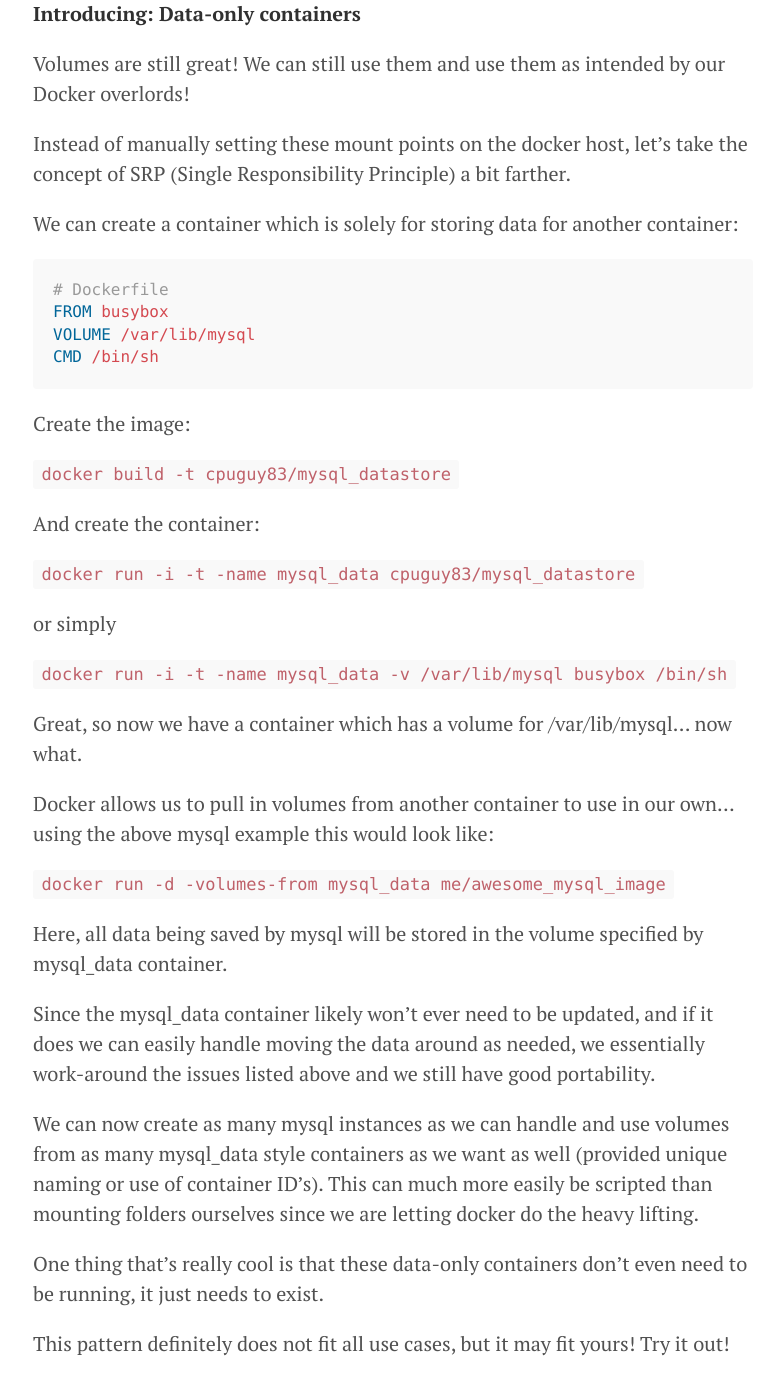
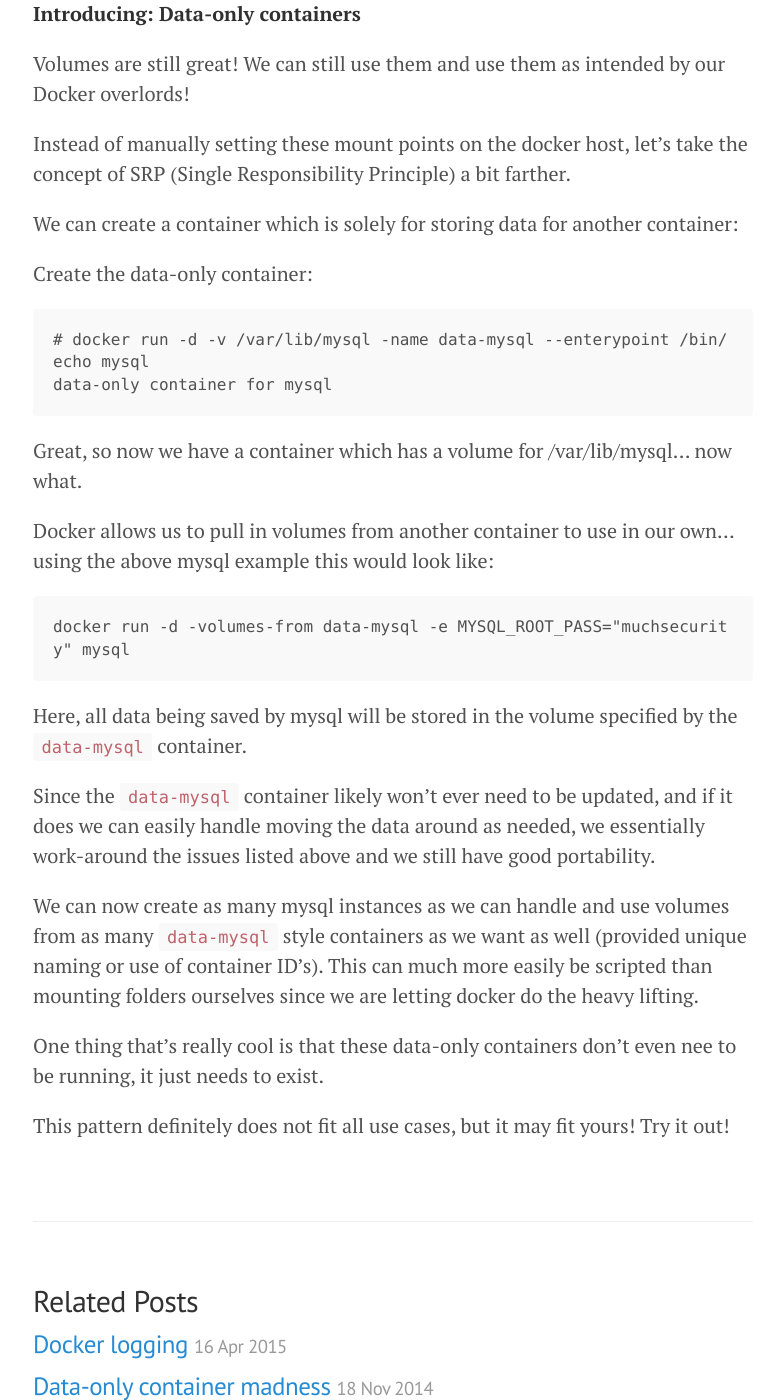
Before and after one commit to cpuguy83/blog, a Jekyll site: the page built from _posts/2013-12-16-persistent-volumes-with-docker-container-as-volume-pattern.md, in a window 1280 px wide and 1400 px high, scrolled down 1178 px. Shown: the whole window, without its empty margins (247-1031 px from the left). Built offline with Jekyll 4.4.1, drawn with Linux system fonts in a browser that asks for light colours; Markdown is read by kramdown in place of the engine named in the settings; comment, search, counter and statistics services are not loaded.

Commit message:
fix some bad examples for data-only containers
Signed-off-by: Brian Goff <cpuguy83@gmail.com>

````diff
--- a/_posts/2013-12-16-persistent-volumes-with-docker-container-as-volume-pattern.md
+++ b/_posts/2013-12-16-persistent-volumes-with-docker-container-as-volume-pattern.md
@@ -18,16 +18,23 @@
   last_name: Goff
 ---
 
-Docker has an option to allow specific folders in a container to be mapped to the normal filesystem on the host.  This allows us to have data in the container without making the data part of the Docker image, and without being bound to AUFS.
+Docker has an option to allow specific folders in a container to be mapped to
+the normal filesystem on the host.  This allows us to have data in the container
+without making the data part of the Docker image, and without being bound to
+AUFS.
 
 There are a couple of issues with using volumes in certain scenarios:
 
 <!--break-->
 
-1.  Volumes are container specific, when you create a new container, even with the same image, you do not have access to the data.
-2.  Since image layers are built using containers, data saved to folders which have been specified as a volume does not make it to the next layer, or your final container
+1.  Volumes are container specific, when you create a new container, even with
+the same image, you do not have access to the data.
+2.  Since image layers are built using containers, data saved to folders which
+have been specified as a volume does not make it to the next layer, or your
+final container
 
-If you want data to persist between updated containers you have to manually map data to the host outside the normal, container-specific mount points.
+If you want data to persist between updated containers you have to manually map
+data to the host outside the normal, container-specific mount points.
 
 For example, when creating a container:
 
@@ -35,51 +42,58 @@
 docker run -d -v /var/container_data/mysql:/var/lib/mysql me/awesome_mysql_image
 ```
 
-This, however, is generally not a good idea as you are tying the container to that host and you lose one of the things that makes Docker great: portability.
+This, however, is generally not a good idea as you are tying the container to
+that host and you lose one of the things that makes Docker great: portability.
 
-In addition to this, you've now created a container storage location that is not under Docker's control.
+In addition to this, you've now created a container storage location that is
+not under Docker's control.
 
-But... data must be able to be persisted, especially in the use case above, so new versions of an image can be used to replace the current container... so we take the risk and do it anyway.
+But... data must be able to be persisted, especially in the use case above, so
+new versions of an image can be used to replace the current container... so we
+take the risk and do it anyway.
 
 **Introducing: Data-only containers**
 
-Volumes are still great!  We can still use them and use them as intended by our Docker overlords!
+Volumes are still great!  We can still use them and use them as intended by our
+Docker overlords!
 
-Instead of manually setting these mount points on the docker host, let's take the concept of SRP (Single Responsibility Principle) a bit farther.
+Instead of manually setting these mount points on the docker host, let's take
+the concept of SRP (Single Responsibility Principle) a bit farther.
 
-We can create a container which is solely for storing data for another container:
+We can create a container which is solely for storing data for another
+container:
 
-```Dockerfile
-# Dockerfile
-FROM busybox
-VOLUME /var/lib/mysql
-CMD /bin/sh
+Create the data-only container:
+
+```
+# docker run -d -v /var/lib/mysql -name data-mysql --enterypoint /bin/echo mysql
+data-only container for mysql
 ```
 
-Create the image:
+Great, so now we have a container which has a volume for /var/lib/mysql... now
+what.
 
-`docker build -t cpuguy83/mysql_datastore`
+Docker allows us to pull in volumes from another container to use in our own...
+using the above mysql example this would look like:
 
-And create the container:
+```
+docker run -d -volumes-from data-mysql -e MYSQL_ROOT_PASS="muchsecurity" mysql
+```
 
-`docker run -i -t -name mysql_data cpuguy83/mysql_datastore`
+Here, all data being saved by mysql will be stored in the volume specified by
+the `data-mysql` container.
 
-or simply
+Since the `data-mysql` container likely won't ever need to be updated, and if it
+does we can easily handle moving the data around as needed, we essentially
+work-around the issues listed above and we still have good portability.
 
-`docker run -i -t -name mysql_data -v /var/lib/mysql busybox /bin/sh`
+We can now create as many mysql instances as we can handle and use volumes from
+as many `data-mysql` style containers as we want as well (provided unique naming
+or use of container ID's).  This can much more easily be scripted than mounting
+folders ourselves since we are letting docker do the heavy lifting.
 
-Great, so now we have a container which has a volume for /var/lib/mysql... now what.
+One thing that's really cool is that these data-only containers don't even nee
+to be running, it just needs to exist.
 
-Docker allows us to pull in volumes from another container to use in our own... using the above mysql example this would look like:
-
-`docker run -d -volumes-from mysql_data me/awesome_mysql_image`
-
-Here, all data being saved by mysql will be stored in the volume specified by mysql_data container.
-
-Since the mysql_data container likely won't ever need to be updated, and if it does we can easily handle moving the data around as needed, we essentially work-around the issues listed above and we still have good portability.
-
-We can now create as many mysql instances as we can handle and use volumes from as many mysql_data style containers as we want as well (provided unique naming or use of container ID's).  This can much more easily be scripted than mounting folders ourselves since we are letting docker do the heavy lifting.
-
-One thing that's really cool is that these data-only containers don't even need to be running, it just needs to exist.
-
-This pattern definitely does not fit all use cases, but it may fit yours! Try it out!
+This pattern definitely does not fit all use cases, but it may fit yours!
+Try it out!
````
